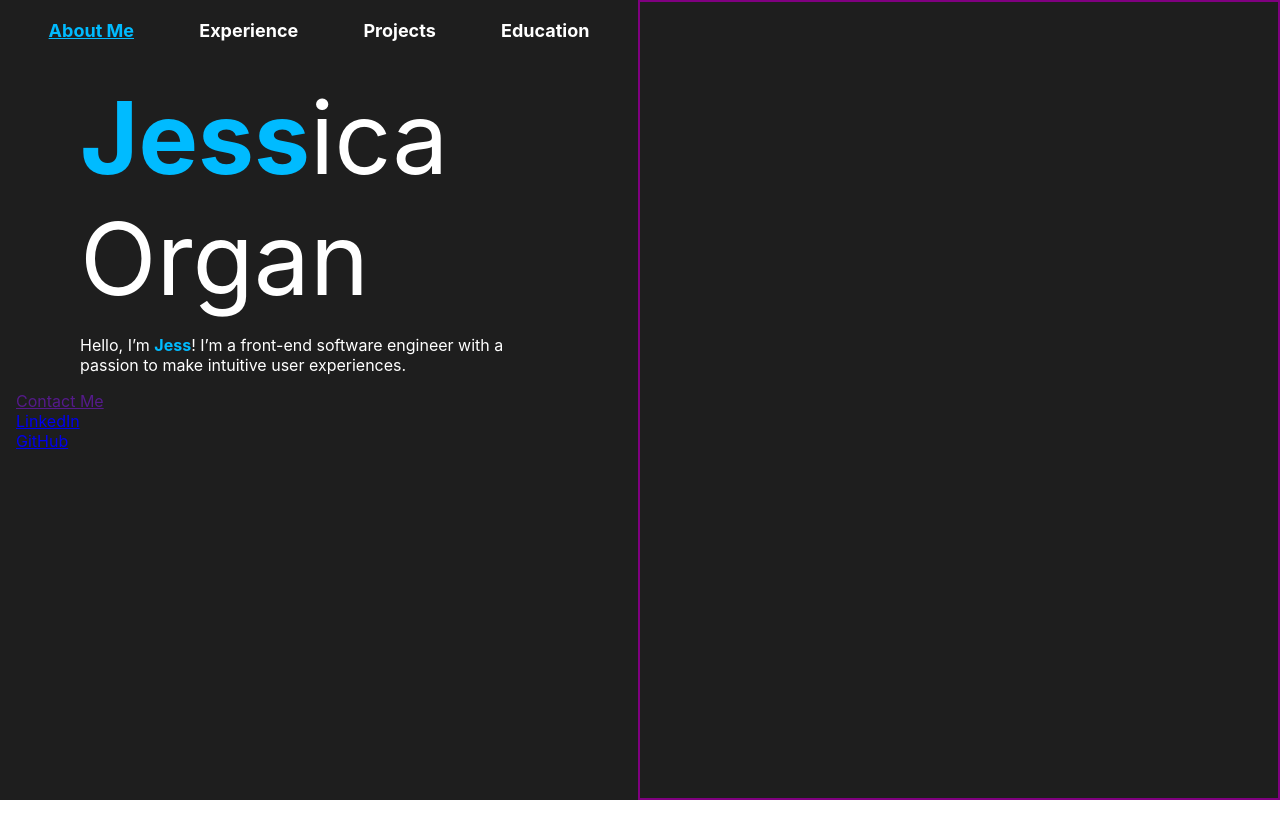
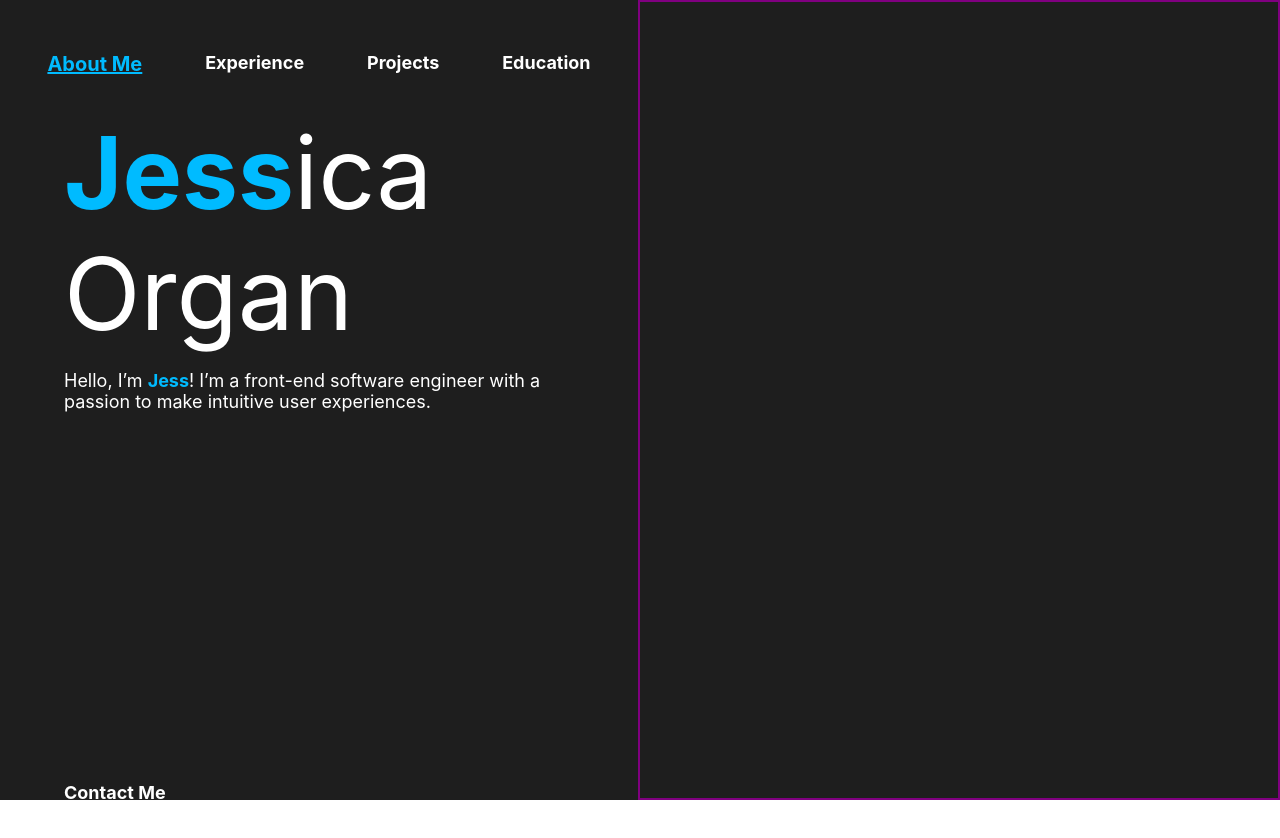
Before and after one commit to Jorgan612/jess-o-portfolio, a React (Create React App) app: page / in a window 1280 px wide. Shown: the top 838 px of the page. Before the commit the page ends 800 px from the top, so only its background shows below. Built offline with nearby package versions, Linux system fonts and the light colour scheme.

Commit message:
Added Links component and finished styling for contact details and links section. Adjusted styling for menu options.

```diff
--- a/src/App.js
+++ b/src/App.js
@@ -3,6 +3,7 @@ import logo from './logo.svg';
 import './App.scss';
 
 import Menu from './menu/Menu';
+import Links from './links/Links';
 
 function App() {
   const [selectedOption, setSelectedOption] = useState('about')
@@ -28,18 +29,9 @@ function App() {
             Hello, I’m <span className='highlight'>Jess</span>! I’m a front-end software engineer with a passion to make intuitive user experiences.
           </div>
         </div>
-        <div className='details'>
-          <div>
-            <a href='' target='_blank'>Contact Me</a>
-          </div>
-          <div>
-            <a href='https://www.linkedin.com/in/jessicaorgan/' target='_blank'>LinkedIn</a>
-          </div>
-          <div>
-            <a href='https://github.com/Jorgan612' target='_blank'>GitHub</a>
-          </div>
-        </div>
+        <Links />
       </div>
+
       <div className='right-content'>
 
       </div>
--- a/src/App.scss
+++ b/src/App.scss
@@ -3,12 +3,12 @@
   height: 100vh;
   background-color: #1E1E1E;
   color: #fff;
-  font-size: 16px;
+  font-size: 18px;
 
   .App-header {
     color: #fff;
     font-size: 100px;
-    margin-left: 4rem;
+    margin-left: 3rem;
   }
 
   .highlight {
@@ -18,7 +18,7 @@
 
   .comment {
     color: #fff;
-    margin: 1rem 4rem;
+    margin: 1rem 3rem;
   }
 
   .left-content {
@@ -35,6 +35,7 @@
   .selected {
     color: #00BBFF;
     text-decoration: underline;
+    font-size: 20px;
   }
 
   .default {
--- a/src/index.scss
+++ b/src/index.scss
@@ -1,4 +1,5 @@
 body {
+  box-sizing: border-box;
   margin: 0;
   font-family: -apple-system, BlinkMacSystemFont, 'Segoe UI', 'Roboto', 'Oxygen',
     'Ubuntu', 'Cantarell', 'Fira Sans', 'Droid Sans', 'Helvetica Neue',
--- /dev/null
+++ b/src/links/Links.js
@@ -0,0 +1,16 @@
+import './Links.scss';
+
+function Links() {
+
+    return (
+        <div className='details'>
+            <div>
+                <a href='mailto:Jorgan612@gmail.com' target='_blank'>Contact Me</a>
+                <a href='https://www.linkedin.com/in/jessicaorgan/' target='_blank'>LinkedIn</a>
+                <a href='https://github.com/Jorgan612' target='_blank'>GitHub</a>
+            </div>
+        </div>
+    );
+}
+
+export default Links;
--- /dev/null
+++ b/src/links/Links.scss
@@ -0,0 +1,27 @@
+.details {
+    display: flex;
+    flex-direction: column;
+    justify-content: flex-end;
+    height: 60%;
+    width: 20%;
+    margin-left: 3rem;
+
+    div {
+        display: flex;
+        flex-direction: column;
+        align-items: flex-start;
+        justify-content: space-around;
+        height: 25%;
+    }
+
+    a {
+        text-decoration: none;
+        color: #fff;
+        font-weight: bold;
+    }
+
+    a:hover {
+        color: #00BBFF;
+        transition: .5s;
+    }
+}
--- a/src/menu/Menu.scss
+++ b/src/menu/Menu.scss
@@ -1,7 +1,7 @@
   .menu {
     display: flex;
     justify-content: space-around;
-    margin-bottom: 2rem;
+    margin: 2rem 0;
 
     span {
       padding: 4px;
```
